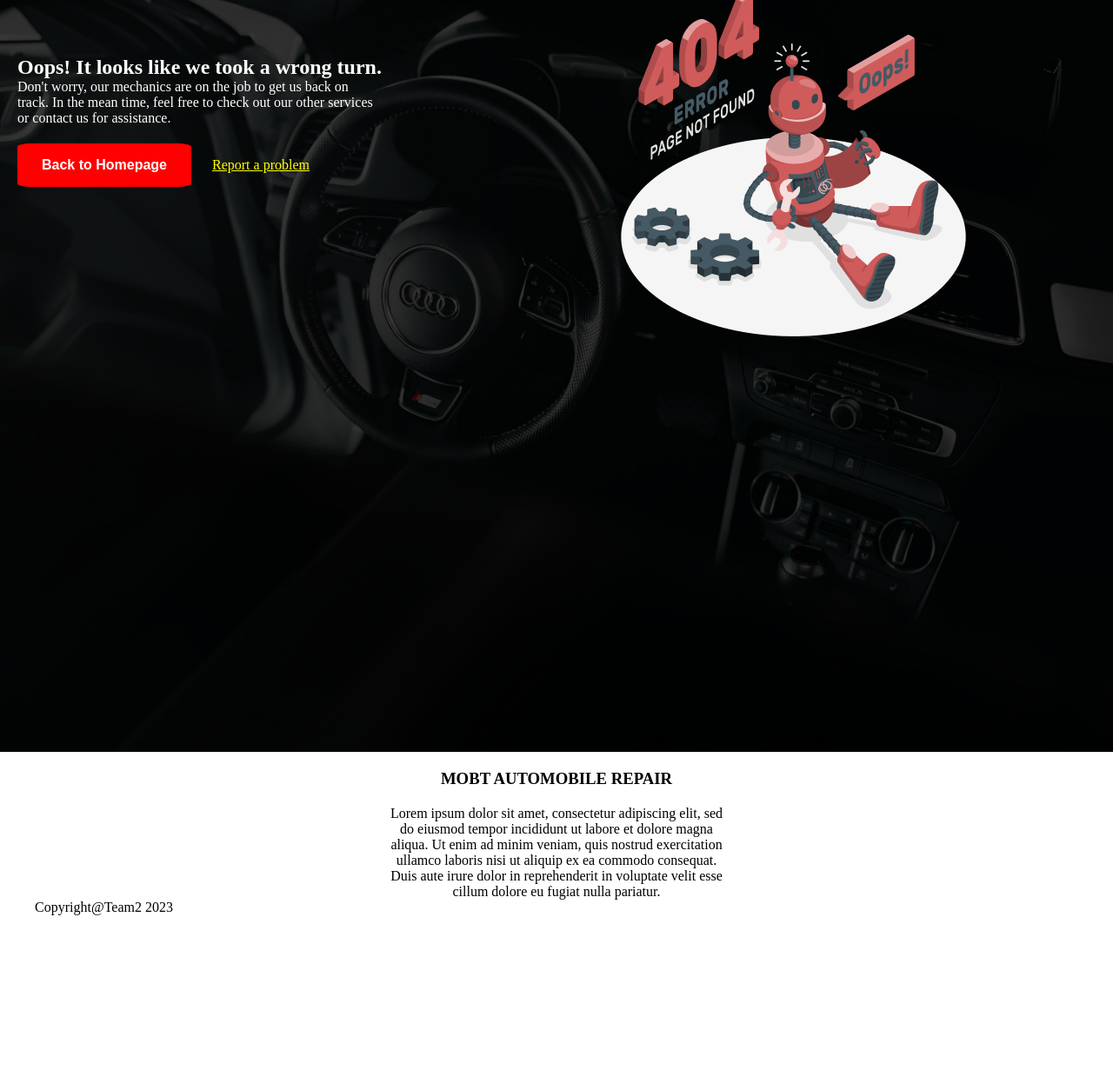
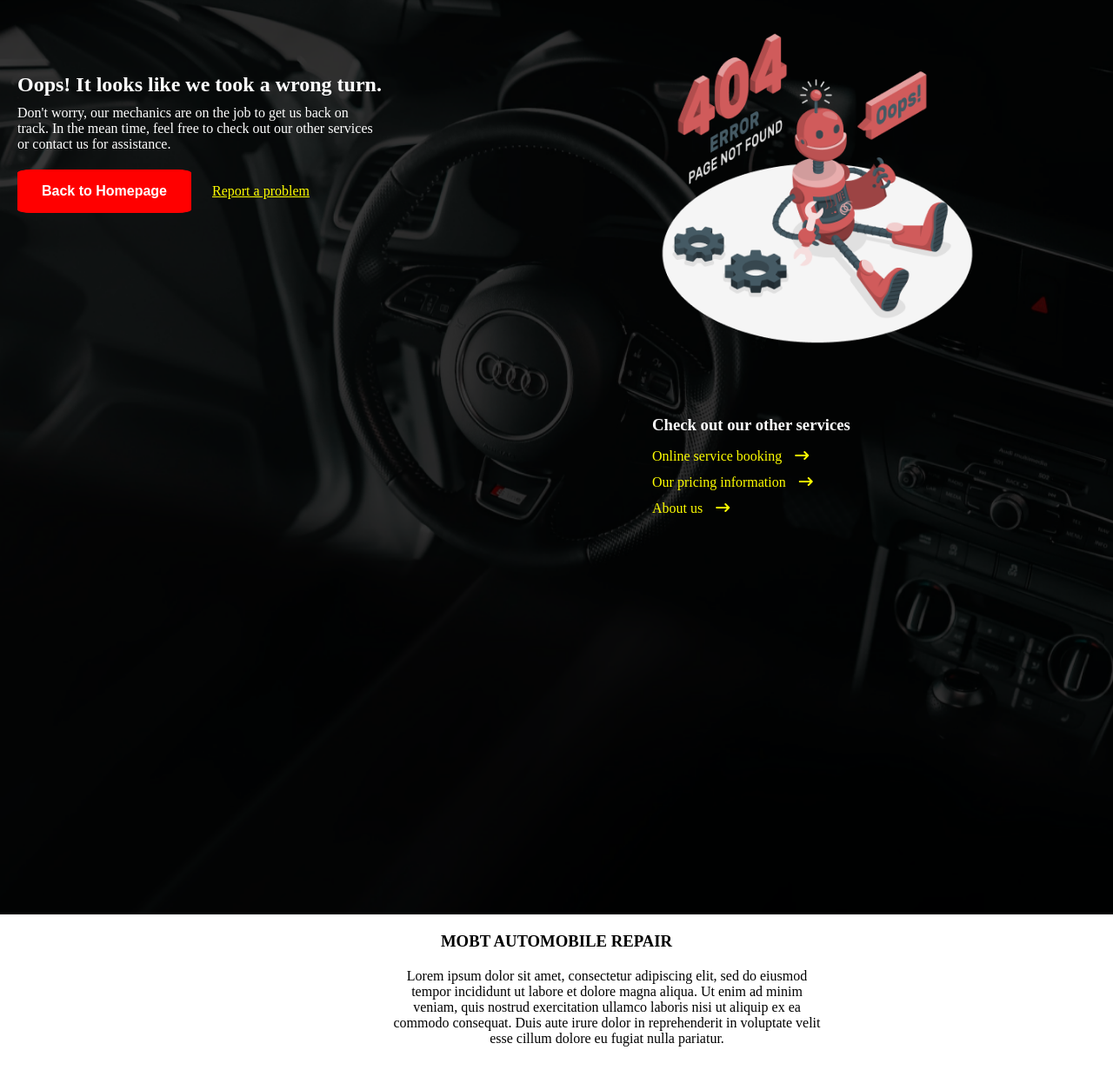
Before and after one commit to Adebola-Tee/MOBT-AUTO, a plain HTML site: page index2.html in a window 1280 px wide. Shown: the part 107-1361 px from the top of the page at 87% size. Before the commit the page ends 1200 px from the top, so only its background shows below. Drawn offline with Linux system fonts and the light colour scheme.

Commit message:
desk-commit

```diff
--- a/index2.html
+++ b/index2.html
@@ -3,6 +3,7 @@
 <head>
     <meta charset="UTF-8">
     <link rel="stylesheet" href="style2.css">
+    <link rel="stylesheet" href="https://cdnjs.cloudflare.com/ajax/libs/font-awesome/6.4.0/css/all.min.css"/>
     <meta http-equiv="X-UA-Compatible" content="IE=edge">
     <meta name="viewport" content="width=device-width, initial-scale=1.0">
     <title>Document</title>
@@ -33,6 +34,14 @@
   <img src="404 Image.png">
 </div>
 </div>
+<div class="external-links">
+  <h3>Check out our other services</h3>
+  <ul>
+    <li><a href="#" class="ex-link">Online service booking</a><i class="fa fa-long-arrow-right" aria-hidden="true"></i></li>
+    <li><a href="#" class="ex-link">Our pricing information</a><i class="fa fa-long-arrow-right" aria-hidden="true"></i></li>
+    <li><a href="#" class="ex-link">About us</a><i class="fa fa-long-arrow-right" aria-hidden="true"></i></li>
+</ul>
+  </div>
   <form class= "report-form" id="report-form" required>
     <input type="text" placeholder="Your Name" required><br>
     <input type="text" placeholder="Your email" required><br>
@@ -50,7 +59,6 @@
 <h3>MOBT AUTOMOBILE REPAIR</h3>
 <p>Lorem ipsum dolor sit amet, consectetur adipiscing elit, sed do eiusmod tempor incididunt ut labore et dolore magna aliqua. Ut enim ad minim veniam, quis nostrud exercitation ullamco laboris nisi ut aliquip ex ea commodo consequat. Duis aute irure dolor in reprehenderit in voluptate velit esse cillum dolore eu fugiat nulla pariatur.</p>
 </div>
-<footer id="foot-er">Copyright@Team2 2023</footer>
 </body>
 <script src="index.js"></script>
 </html>
--- a/style.css
+++ b/style.css
@@ -14,6 +14,7 @@ body{
 .header-container{
 display: flex;
 align-items: center;
+padding-top:20px;
 }
 .logo-img{
     width:209.38px;
@@ -53,8 +54,11 @@ margin-left: 400px;
 width:600px;
 letter-spacing: 0.1em;
 }
+.hero-content>h1{
+   margin-bottom: 10px;
+    }
 .hero-content>p{
-font-size: 18px;
+font-size: 16px;
 }
 .btn{
     width:200px;
--- a/style2.css
+++ b/style2.css
@@ -17,6 +17,7 @@ body{
 .header-container{
 display: flex;
 align-items: center;
+padding-top:20px;
 }
 .logo-img{
     width:209.38px;
@@ -55,8 +56,8 @@ margin-top: 100px;
 margin-left: 20px;
 width:420px;
 }
-.hero-content>p{
-font-size: 10px;
+.hero-content2>h2{
+margin-bottom: 10px;
 }
 .btn-2{
     width:200px;
@@ -79,7 +80,11 @@ font-size: 10px;
     display: inline-flex;
 }
 .logo-404{
-    margin-left: 250px;
+    margin-top:30px;
+    margin-left: 300px;
+}
+.logo-404 > img{
+    width: 400px;
 }
 .report-link{
     color:yellow;
@@ -88,6 +93,22 @@ font-size: 10px;
 .report-form{
     padding: 20px;
    visibility: hidden;
+}
+.external-links{
+    margin-left: 750px;
+    margin-top: 60px;
+}
+.external-links > h3{
+    color:white;
+    margin-bottom: 10px;
+}
+.external-links > ul{
+    list-style-type: none;
+    line-height: 30px;
+}
+.ex-link{
+    text-decoration: none;
+    color:yellow;
 }
 .openup{
     visibility: visible;
@@ -159,11 +180,12 @@ font-size: 10px;
     color: black;
 }
 .about-section p{
+    width: 500px;
     margin-left: 35%;
-    margin-right: 35%;
     margin-top: 20px;
+    margin-bottom: 50px;
 }
-#foot-er{
-    margin:0px 0px 40px 40px;
-    color: black;
+.fa-long-arrow-right{
+    color:yellow;
+    margin-left: 15px;
 }
```
Also changed, not shown: index.html (+1 -1 lines).
